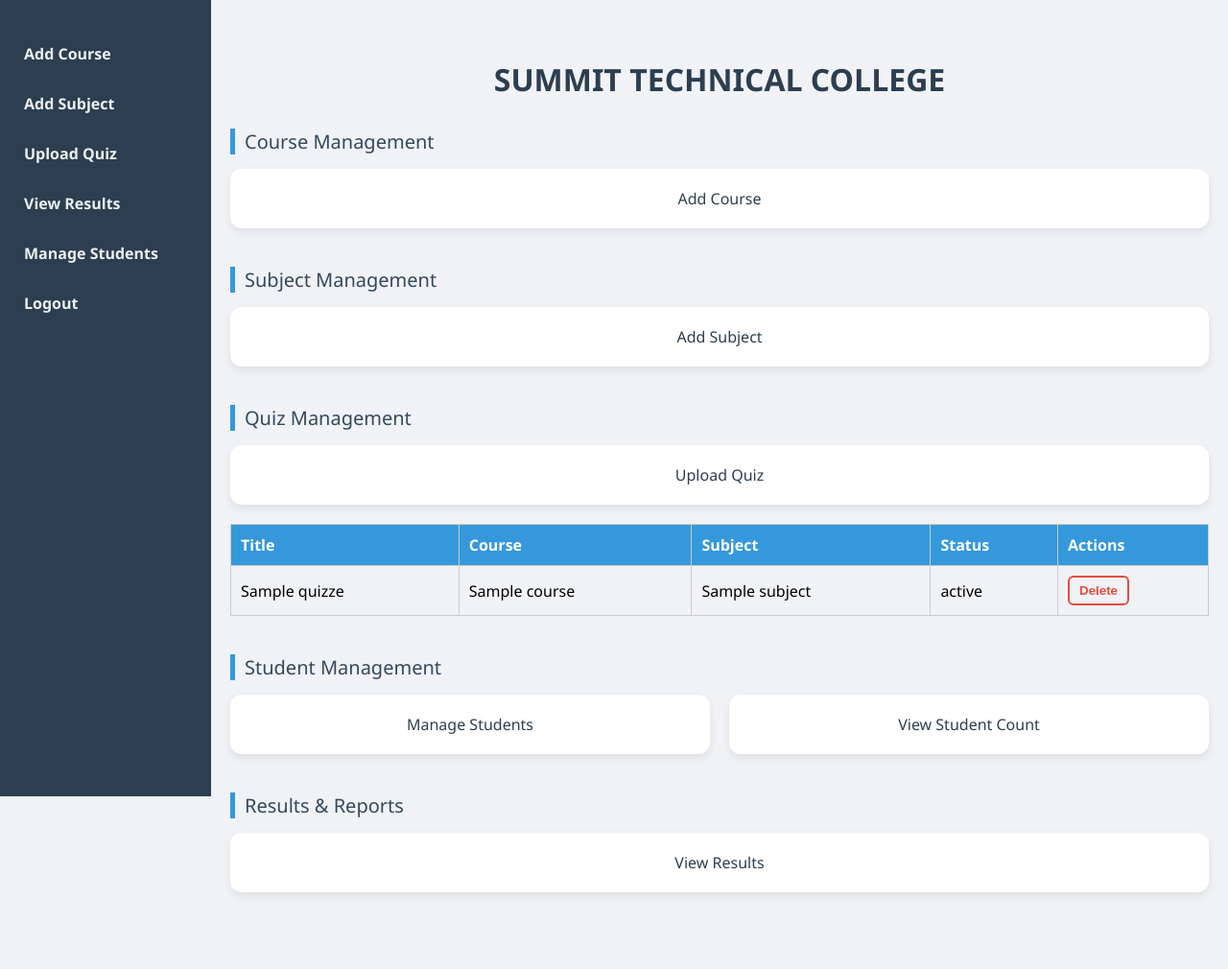
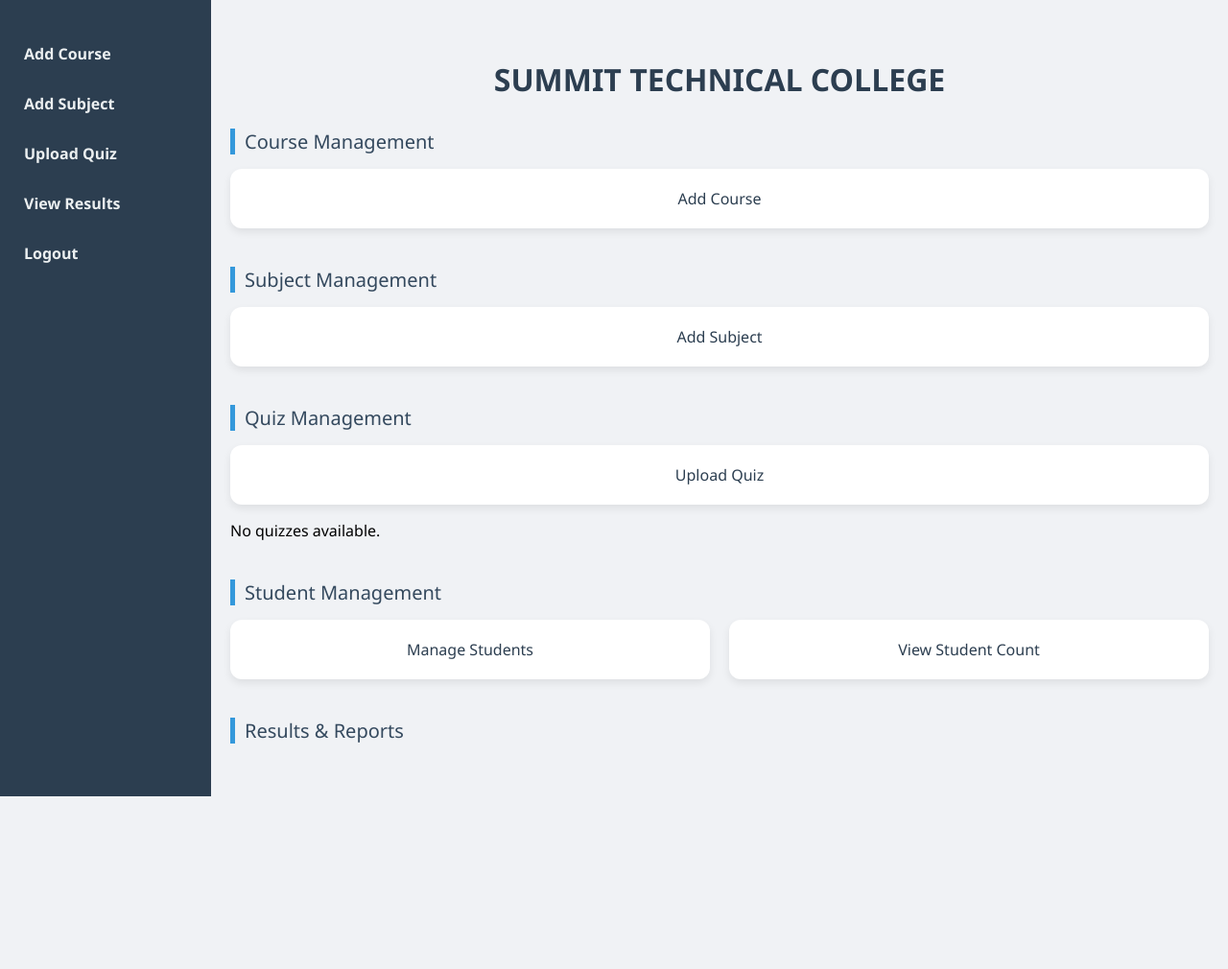
Before and after one commit to sakwasilas/kasneb_quizz_examination, a Flask app: page /admin/dashboard in a window 1280 px wide. Shown: the whole page at 96% size. After the commit the page ends 830 px from the top, so only its background shows below. Run offline with Flask 3, Linux system fonts and the light colour scheme; a user stored in the database is signed in; tables that the repository leaves empty hold one stand-in row (values such as "Sample post").

Commit message:
revoked changes

```diff
--- a/app.py
+++ b/app.py
@@ -119,14 +119,10 @@ def admin_dashboard():
     db = SessionLocal()
     try:
         courses = db.query(Course).all()
-        quizzes = db.query(Quiz).options(
-            joinedload(Quiz.course),
-            joinedload(Quiz.subject)
-        ).order_by(Quiz.upload_time.desc()).all()
     finally:
         db.close()
 
-    return render_template('admin/admin_dashboard.html', courses=courses, quizzes=quizzes)
+    return render_template('admin/admin_dashboard.html', courses=courses)
 
 '-----------new student kinldy register-----------------'
 @app.route('/register', methods=['GET', 'POST'])
@@ -651,29 +647,6 @@ def logout():
     flash("You have been logged out.", "info")
     return redirect(url_for('login'))
 
-#-----------admin delete ----
-@app.route('/admin/delete_quiz/<int:quiz_id>', methods=['POST'])
-def delete_quiz(quiz_id):
-    if 'user_id' not in session or session.get('role') != 'admin':
-        flash('Admin access required.', 'error')
-        return redirect(url_for('login'))
-
-    db = SessionLocal()
-    try:
-        quiz = db.query(Quiz).filter_by(id=quiz_id).first()
-        if quiz:
-            db.delete(quiz)
-            db.commit()
-            flash(f'Quiz "{quiz.title}" has been deleted.', 'success')
-        else:
-            flash('Quiz not found.', 'error')
-    except Exception as e:
-        db.rollback()
-        flash(f'An error occurred: {e}', 'error')
-    finally:
-        db.close()
-
-    return redirect(url_for('admin_dashboard'))
 
 if __name__ == "__main__":
     app.run(debug=True)
--- a/templates/admin/admin_dashboard.html
+++ b/templates/admin/admin_dashboard.html
@@ -139,6 +139,7 @@
       color: white;
     }
 
+    /* Responsive Design */
     @media (max-width: 768px) {
       .sidebar {
         position: relative;
@@ -166,11 +167,10 @@
   <!-- Sidebar -->
   <div class="sidebar">
     <a href="{{ url_for('add_course') }}">Add Course</a>
-    <a href="{{ url_for('add_subject') }}">Add Subject</a>
+    <a href="{{ url_for('add_subject') }}">Add Subject</a> <!-- Link to Add Subject -->
     <a href="{{ url_for('upload_exam') }}">Upload Quiz</a>
-    <a href="{{ url_for('admin_results') }}">View Results</a>
-    <a href="{{ url_for('manage_students') }}">Manage Students</a>
-    <a href="{{ url_for('logout') }}">Logout</a>
+    <a href="{{ url_for('admin_results') }}">View Results</a> <!-- Link to View Results -->
+    <a href="/logout">Logout</a>
   </div>
 
   <!-- Main Content -->
@@ -191,7 +191,7 @@
     <div class="section">
       <div class="section-title">Subject Management</div>
       <div class="cards">
-        <a href="{{ url_for('add_subject') }}" class="card">Add Subject</a>
+        <a href="{{ url_for('add_subject') }}" class="card">Add Subject</a> <!-- Link for managing subjects -->
       </div>
     </div>
 
@@ -238,8 +238,8 @@
     <div class="section">
       <div class="section-title">Student Management</div>
       <div class="cards">
-        <a href="{{ url_for('manage_students') }}" class="card">Manage Students</a>
-        <a href="{{ url_for('student_count') }}" class="card">View Student Count</a>
+        <a href="/admin/manage-students" class="card">Manage Students</a>
+        <a href="/admin/students-count" class="card">View Student Count</a>
       </div>
     </div>
 
@@ -247,7 +247,6 @@
     <div class="section">
       <div class="section-title">Results & Reports</div>
       <div class="cards">
-        <a href="{{ url_for('admin_results') }}" class="card">View Results</a>
       </div>
     </div>
   </div>
```
